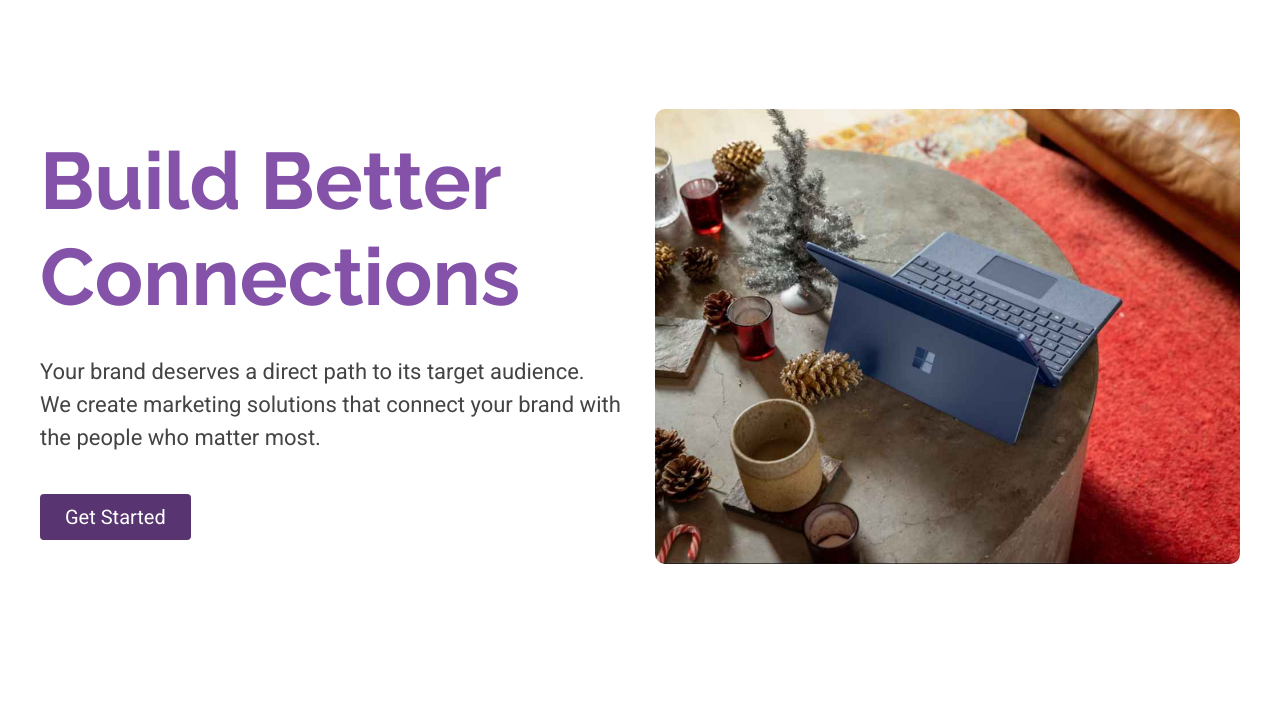
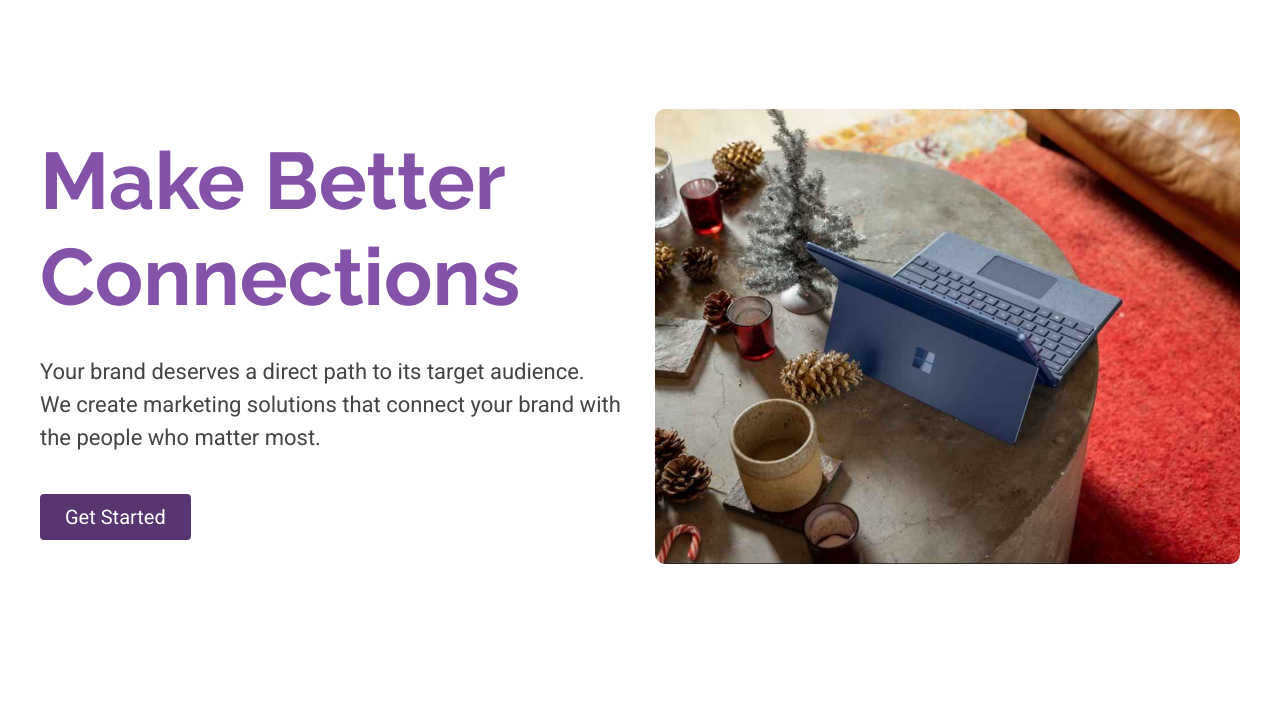
Before and after one commit to SHsolo97/pixelandpunchlatest, a plain HTML site: page whyChooseUs.html in a window 1280 px wide. Shown: the part 79-800 px from the top of the page. Drawn offline with Linux system fonts and the light colour scheme.

Commit message:
Update whyChooseUs.html

```diff
--- a/whyChooseUs.html
+++ b/whyChooseUs.html
@@ -6,11 +6,11 @@
   <meta content="width=device-width, initial-scale=1.0" name="viewport">
   <title>Pixel & Punch</title>
   <meta name="keywords" content="">
-  <meta name="title" content="Why Choose Us - Pixel & Punch: Build Meaningful Relationships">
+  <meta name="title" content="Why Choose Us - Pixel & Punch: Make Meaningful Relationships">
   <meta name="description" content="Learn why Pixel & Punch stands out. Our expertise in SEO, paid ads, and website development empowers brands to connect with their audience effectively.">
 
   <!-- Open Graph Meta Tags -->
-<meta property="og:title" content="Why Choose Us - Pixel & Punch: Build Meaningful Relationships">
+<meta property="og:title" content="Why Choose Us - Pixel & Punch: Make Meaningful Relationships">
 <meta property="og:description" content="Learn why Pixel & Punch stands out. Our expertise in SEO, paid ads, and website development empowers brands to connect with their audience effectively.">
 <meta property="og:url" content="https://pixelandpunch.com/whyChooseUs.ht"> <!-- Replace with your actual URL -->
 
@@ -69,7 +69,7 @@
             <div class="sg9-content">
                 <div class="sg9-heading-wrapper">
                     <h1 class="sg9-heading" data-aos="fade-up" data-aos-delay="100">
-                        Build Better Connections
+                        Make Better Connections
                     </h1>
 
                     <div class="sg9-features" >
```
